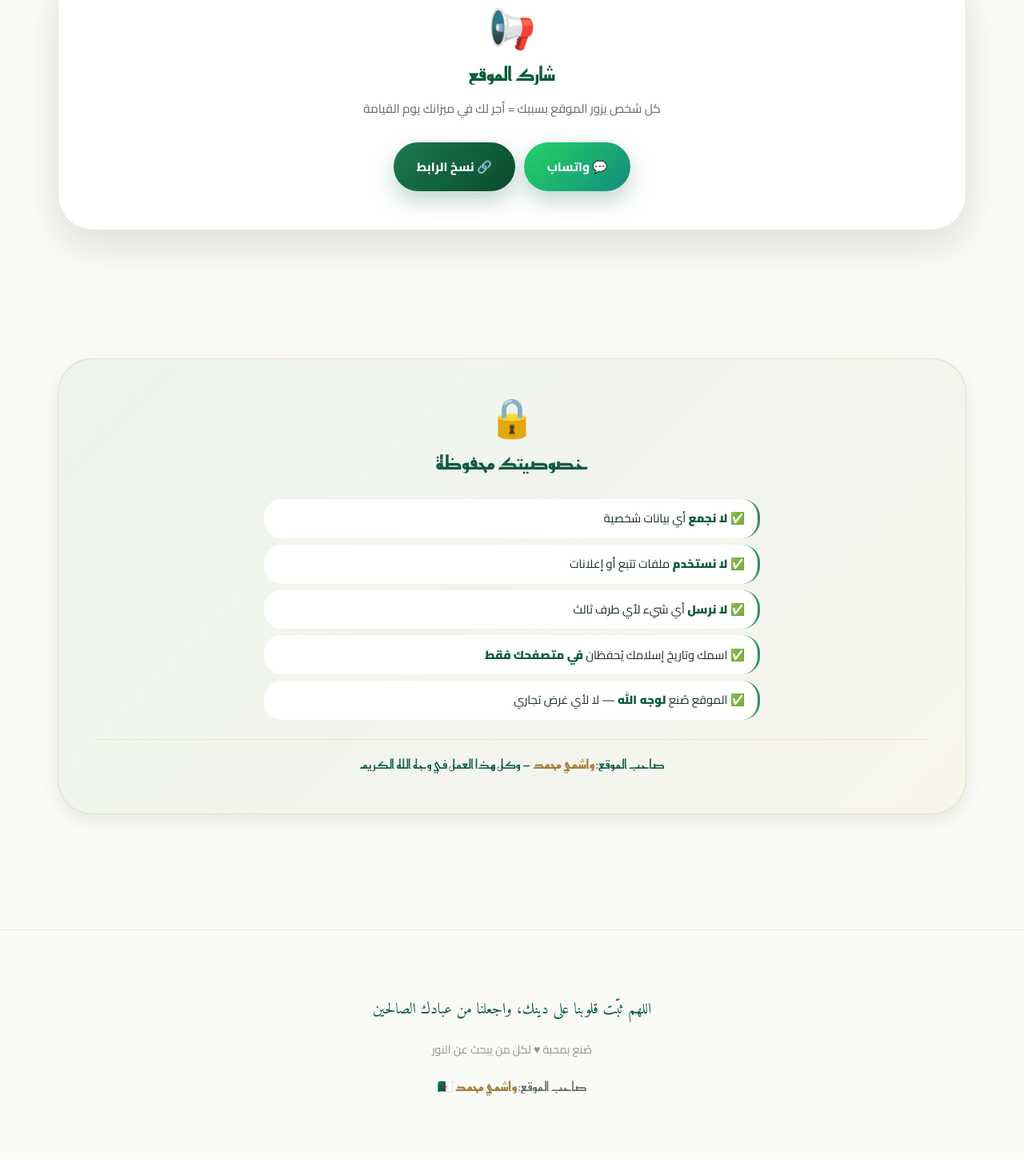
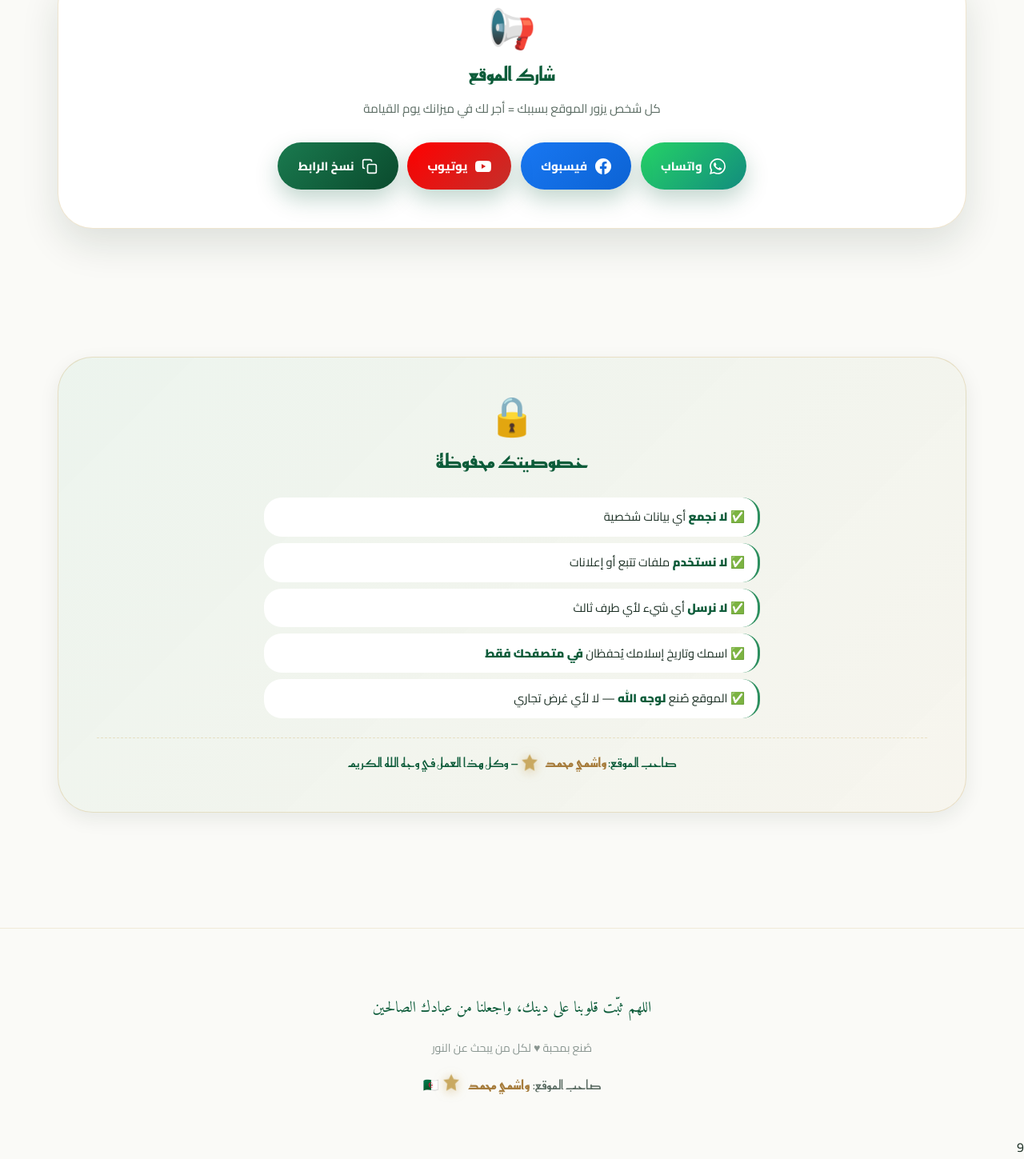
Before and after one commit to hhhhhh48/Islamic, a website: page index.html in a window 1280 px wide. Shown: the part 6170-7619 px from the top of the page at 80% size. Before the commit the page ends 7592 px from the top, so only its background shows below. Drawn offline with nearby package versions, Linux system fonts and the light colour scheme.

Commit message:
Complete rebuild: share (WA+FB+YT) + privacy + certificate + verified badge

```diff
--- a/index.html
+++ b/index.html
@@ -60,7 +60,6 @@ img{max-width:100%;display:block}
 button{font-family:inherit;cursor:pointer;border:none;background:none}
 a{text-decoration:none;color:inherit}
 
-/* HEADER */
 .header{
   position:fixed;top:0;left:0;right:0;z-index:1000;padding:.75rem 0;
   background:rgba(250,250,247,.85);
@@ -96,7 +95,6 @@ a{text-decoration:none;color:inherit}
 .icon-btn:hover{border-color:var(--gd-600);color:var(--gd-700);transform:rotate(20deg)}
 .icon-btn svg{width:20px;height:20px}
 
-/* HERO */
 .hero{
   position:relative;min-height:85vh;display:flex;
   align-items:center;justify-content:center;text-align:center;
@@ -178,7 +176,6 @@ a{text-decoration:none;color:inherit}
 }
 .hero-cta:hover{transform:translateY(-4px) scale(1.03);box-shadow:0 32px 72px rgba(201,169,97,.85)}
 
-/* SECTIONS */
 .container{max-width:1200px;margin:0 auto;padding:0 clamp(1rem,4vw,2rem)}
 .section{padding:clamp(3rem,8vw,5rem) 0}
 .section-head{text-align:center;margin-bottom:clamp(2.5rem,6vw,4rem)}
@@ -204,7 +201,6 @@ a{text-decoration:none;color:inherit}
 }
 .section-sub{font-size:1rem;color:var(--ink-3);max-width:640px;margin:0 auto;line-height:1.8}
 
-/* CARDS */
 .cards-grid{
   display:grid;
   grid-template-columns:repeat(auto-fill,minmax(280px,1fr));
@@ -282,7 +278,6 @@ a{text-decoration:none;color:inherit}
 }
 .card:hover .card-arrow{opacity:1;transform:translateX(0)}
 
-/* SHAHADA */
 .shahada-section{
   position:relative;border-radius:var(--r-xl);
   padding:clamp(2.5rem,7vw,4.5rem) clamp(1.5rem,5vw,3.5rem);
@@ -354,7 +349,6 @@ a{text-decoration:none;color:inherit}
 }
 .btn-shahada:hover{transform:translateY(-3px) scale(1.02);box-shadow:0 32px 72px rgba(201,169,97,.85)}
 
-/* SHARE */
 .share-section{
   background:var(--paper);
   border:1.5px solid rgba(201,169,97,.3);
@@ -378,22 +372,28 @@ a{text-decoration:none;color:inherit}
   font-size:.95rem;color:var(--ink-3);
   max-width:520px;margin:0 auto 1.8rem;line-height:1.8;
 }
-.share-buttons{display:flex;gap:.7rem;justify-content:center;flex-wrap:wrap}
+.share-buttons{
+  display:flex;gap:.7rem;justify-content:center;flex-wrap:wrap;
+}
 .share-btn{
   display:inline-flex;align-items:center;gap:.6rem;
-  padding:1rem 1.8rem;border-radius:var(--r-pill);
-  font-family:var(--f-body);font-size:.95rem;font-weight:800;
+  padding:1rem 1.6rem;border-radius:var(--r-pill);
+  font-family:var(--f-body);font-size:.92rem;font-weight:800;
   color:#fff;cursor:pointer;border:none;
   transition:all .35s var(--ease);
   box-shadow:0 12px 28px rgba(13,92,58,.25);
 }
+.share-btn svg{width:20px;height:20px;flex-shrink:0}
 .share-wa{background:linear-gradient(135deg,#25d366,#128c7e)}
 .share-wa:hover{transform:translateY(-3px);box-shadow:0 18px 40px rgba(37,211,102,.4)}
+.share-fb{background:linear-gradient(135deg,#1877f2,#0c63d4)}
+.share-fb:hover{transform:translateY(-3px);box-shadow:0 18px 40px rgba(24,119,242,.4)}
+.share-yt{background:linear-gradient(135deg,#ff0000,#c4302b)}
+.share-yt:hover{transform:translateY(-3px);box-shadow:0 18px 40px rgba(255,0,0,.4)}
 .share-copy{background:linear-gradient(135deg,var(--em-600),var(--em-800))}
 .share-copy:hover{transform:translateY(-3px);box-shadow:0 18px 40px rgba(13,92,58,.45)}
 .share-copy.copied{background:linear-gradient(135deg,var(--gd-400),var(--gd-700));color:#1a1208}
 
-/* PRIVACY */
 .privacy-section{
   background:linear-gradient(135deg,rgba(82,183,136,.08),rgba(201,169,97,.06));
   border:1.5px solid rgba(201,169,97,.3);
@@ -437,7 +437,24 @@ a{text-decoration:none;color:inherit}
 .privacy-owner strong{color:var(--gd-700);font-weight:900}
 [data-theme="dark"] .privacy-owner strong{color:var(--gd-400)}
 
-/* FOOTER */
+.verified-badge{
+  display:inline-flex;align-items:center;justify-content:center;
+  width:22px;height:22px;vertical-align:middle;
+  margin-right:6px;
+  color:var(--gd-600);
+  filter:drop-shadow(0 2px 6px rgba(201,169,97,.6));
+  animation:badgeFloat 3s ease-in-out infinite;
+}
+.verified-badge svg{width:100%;height:100%}
+@keyframes badgeFloat{
+  0%,100%{transform:translateY(0) scale(1)}
+  50%{transform:translateY(-3px) scale(1.1)}
+}
+[data-theme="dark"] .verified-badge{
+  color:var(--gd-400);
+  filter:drop-shadow(0 2px 8px rgba(230,201,136,.8));
+}
+
 .footer{
   text-align:center;padding:5rem 1rem 3rem;
   color:var(--ink-4);font-size:.88rem;line-height:2;
@@ -446,11 +463,14 @@ a{text-decoration:none;color:inherit}
 }
 .footer-dua{font-family:var(--f-quran);font-size:1.2rem;color:var(--em-700);margin-bottom:1rem}
 [data-theme="dark"] .footer-dua{color:var(--gd-300)}
-.footer-owner{font-family:var(--f-display);color:var(--ink-3);margin-top:1rem;font-size:1rem}
-.footer-owner strong{color:var(--gd-700)}
+.footer-owner{
+  font-family:var(--f-display);color:var(--ink-3);
+  margin-top:1rem;font-size:1rem;
+  display:inline-flex;align-items:center;gap:4px;flex-wrap:wrap;justify-content:center;
+}
+.footer-owner strong{color:var(--gd-700);display:inline-flex;align-items:center;gap:4px}
 [data-theme="dark"] .footer-owner strong{color:var(--gd-400)}
 
-/* CERTIFICATE */
 .cert-overlay{
   position:fixed;inset:0;background:rgba(6,18,12,.94);
   backdrop-filter:blur(20px);-webkit-backdrop-filter:blur(20px);
@@ -850,7 +870,10 @@ a{text-decoration:none;color:inherit}
         wa ash-hadu anna Muhammadan rasoolu Allah.
       </div>
       <div class="shahada-actions">
-        <button class="btn-audio" id="audioBtn">🔊 <span>اسمع وردد</span></button>
+        <button class="btn-audio" id="audioBtn">
+          <svg viewBox="0 0 24 24" fill="none" stroke="currentColor" stroke-width="2" width="20" height="20"><polygon points="11 5 6 9 2 9 2 15 6 15 11 19 11 5"/><path d="M15.54 8.46a5 5 0 0 1 0 7.07"/></svg>
+          <span>اسمع وردد</span>
+        </button>
         <button class="btn-shahada" id="shahadaBtn">🤍 لقد نطقتُ الشهادة الآن</button>
       </div>
     </div>
@@ -864,8 +887,22 @@ a{text-decoration:none;color:inherit}
       <h3 class="share-title">شارك الموقع</h3>
       <p class="share-sub">كل شخص يزور الموقع بسببك = أجر لك في ميزانك يوم القيامة</p>
       <div class="share-buttons">
-        <button class="share-btn share-wa" onclick="shareWhatsApp()">💬 واتساب</button>
-        <button class="share-btn share-copy" onclick="copyLink(this)">🔗 نسخ الرابط</button>
+        <button class="share-btn share-wa" onclick="shareWhatsApp()">
+          <svg viewBox="0 0 24 24" fill="currentColor"><path d="M17.472 14.382c-.297-.149-1.758-.867-2.03-.967-.273-.099-.471-.148-.67.15-.197.297-.767.966-.94 1.164-.173.199-.347.223-.644.075-.297-.15-1.255-.463-2.39-1.475-.883-.788-1.48-1.761-1.653-2.059-.173-.297-.018-.458.13-.606.134-.133.297-.347.446-.52.149-.174.198-.298.298-.497.099-.198.05-.371-.025-.52-.075-.149-.669-1.612-.916-2.207-.242-.579-.487-.5-.669-.51-.173-.008-.371-.01-.57-.01-.198 0-.52.074-.792.372-.272.297-1.04 1.016-1.04 2.479 0 1.462 1.065 2.875 1.213 3.074.149.198 2.096 3.2 5.077 4.487.709.306 1.262.489 1.694.625.712.227 1.36.195 1.871.118.571-.085 1.758-.719 2.006-1.413.248-.694.248-1.289.173-1.413-.074-.124-.272-.198-.57-.347m-5.421 7.403h-.004a9.87 9.87 0 01-5.031-1.378l-.361-.214-3.741.982.998-3.648-.235-.374a9.86 9.86 0 01-1.51-5.26c.001-5.45 4.436-9.884 9.888-9.884 2.64 0 5.122 1.03 6.988 2.898a9.825 9.825 0 012.893 6.994c-.003 5.45-4.437 9.884-9.885 9.884m8.413-18.297A11.815 11.815 0 0012.05 0C5.495 0 .16 5.335.157 11.892c0 2.096.547 4.142 1.588 5.945L.057 24l6.305-1.654a11.882 11.882 0 005.683 1.448h.005c6.554 0 11.89-5.335 11.893-11.893a11.821 11.821 0 00-3.48-8.413z"/></svg>
+          واتساب
+        </button>
+        <button class="share-btn share-fb" onclick="shareFacebook()">
+          <svg viewBox="0 0 24 24" fill="currentColor"><path d="M24 12.073c0-6.627-5.373-12-12-12s-12 5.373-12 12c0 5.99 4.388 10.954 10.125 11.854v-8.385H7.078v-3.47h3.047V9.43c0-3.007 1.792-4.669 4.533-4.669 1.312 0 2.686.235 2.686.235v2.953H15.83c-1.491 0-1.956.925-1.956 1.874v2.25h3.328l-.532 3.47h-2.796v8.385C19.612 23.027 24 18.062 24 12.073z"/></svg>
+          فيسبوك
+        </button>
+        <button class="share-btn share-yt" onclick="openYouTube()">
+          <svg viewBox="0 0 24 24" fill="currentColor"><path d="M23.498 6.186a3.016 3.016 0 0 0-2.122-2.136C19.505 3.545 12 3.545 12 3.545s-7.505 0-9.377.505A3.017 3.017 0 0 0 .502 6.186C0 8.07 0 12 0 12s0 3.93.502 5.814a3.016 3.016 0 0 0 2.122 2.136c1.871.505 9.376.505 9.376.505s7.505 0 9.377-.505a3.015 3.015 0 0 0 2.122-2.136C24 15.93 24 12 24 12s0-3.93-.502-5.814zM9.545 15.568V8.432L15.818 12l-6.273 3.568z"/></svg>
+          يوتيوب
+        </button>
+        <button class="share-btn share-copy" onclick="copyLink(this)">
+          <svg viewBox="0 0 24 24" fill="none" stroke="currentColor" stroke-width="2"><rect x="9" y="9" width="13" height="13" rx="2"/><path d="M5 15H4a2 2 0 0 1-2-2V4a2 2 0 0 1 2-2h9a2 2 0 0 1 2 2v1"/></svg>
+          نسخ الرابط
+        </button>
       </div>
     </div>
   </div>
@@ -883,7 +920,14 @@ a{text-decoration:none;color:inherit}
         <li>✅ اسمك وتاريخ إسلامك يُحفظان <strong>في متصفحك فقط</strong></li>
         <li>✅ الموقع صُنع <strong>لوجه الله</strong> — لا لأي غرض تجاري</li>
       </ul>
-      <div class="privacy-owner">صاحب الموقع: <strong>واشمي محمد</strong> — وكل هذا العمل في وجه الله الكريم</div>
+      <div class="privacy-owner">
+        صاحب الموقع:
+        <strong>واشمي محمد
+          <span class="verified-badge" title="موثّق">
+            <svg viewBox="0 0 24 24" fill="currentColor"><path d="M12 1l3.09 6.26L22 8.27l-5 4.87L18.18 22 12 18.56 5.82 22 7 13.14l-5-4.87 6.91-1.01L12 1z"/></svg>
+          </span>
+        </strong> — وكل هذا العمل في وجه الله الكريم
+      </div>
     </div>
   </div>
 </section>
@@ -891,7 +935,14 @@ a{text-decoration:none;color:inherit}
 <footer class="footer">
   <div class="footer-dua">اللهم ثبّت قلوبنا على دينك، واجعلنا من عبادك الصالحين</div>
   <div>صُنع بمحبة ♥ لكل من يبحث عن النور</div>
-  <div class="footer-owner">صاحب الموقع: <strong>واشمي محمد</strong> 🇩🇿</div>
+  <div class="footer-owner">
+    صاحب الموقع:
+    <strong>واشمي محمد
+      <span class="verified-badge" title="موثّق">
+        <svg viewBox="0 0 24 24" fill="currentColor"><path d="M12 1l3.09 6.26L22 8.27l-5 4.87L18.18 22 12 18.56 5.82 22 7 13.14l-5-4.87 6.91-1.01L12 1z"/></svg>
+      </span>
+    </strong> 🇩🇿
+  </div>
 </footer>
 
 <div class="cert-overlay" id="certOverlay">
@@ -974,6 +1025,16 @@ a{text-decoration:none;color:inherit}
   window.shareWhatsApp = function(){
     var text = 'اكتشفت هذا الموقع الإسلامي الجميل:\nhttps://www.mohammedouachemi.work.gd\n\nفيه الشهادة، أسماء الله، الأذكار، الرقية، قصص الأنبياء وغيرها 🤍';
     window.open('https://wa.me/?text=' + encodeURIComponent(text), '_blank');
+  };
+
+  window.shareFacebook = function(){
+    var url = encodeURIComponent('https://www.mohammedouachemi.work.gd');
+    var text = encodeURIComponent('اكتشفت هذا الموقع الإسلامي الجميل 🤍');
+    window.open('https://www.facebook.com/sharer/sharer.php?u=' + url + '&quote=' + text, '_blank');
+  };
+
+  window.openYouTube = function(){
+    window.open('https://www.youtube.com/@mohammedouachemi', '_blank');
   };
 
   window.copyLink = function(btn){
@@ -1131,4 +1192,4 @@ a{text-decoration:none;color:inherit}
 })();
 </script>
 </body>
-</html>
+</html>9
```
